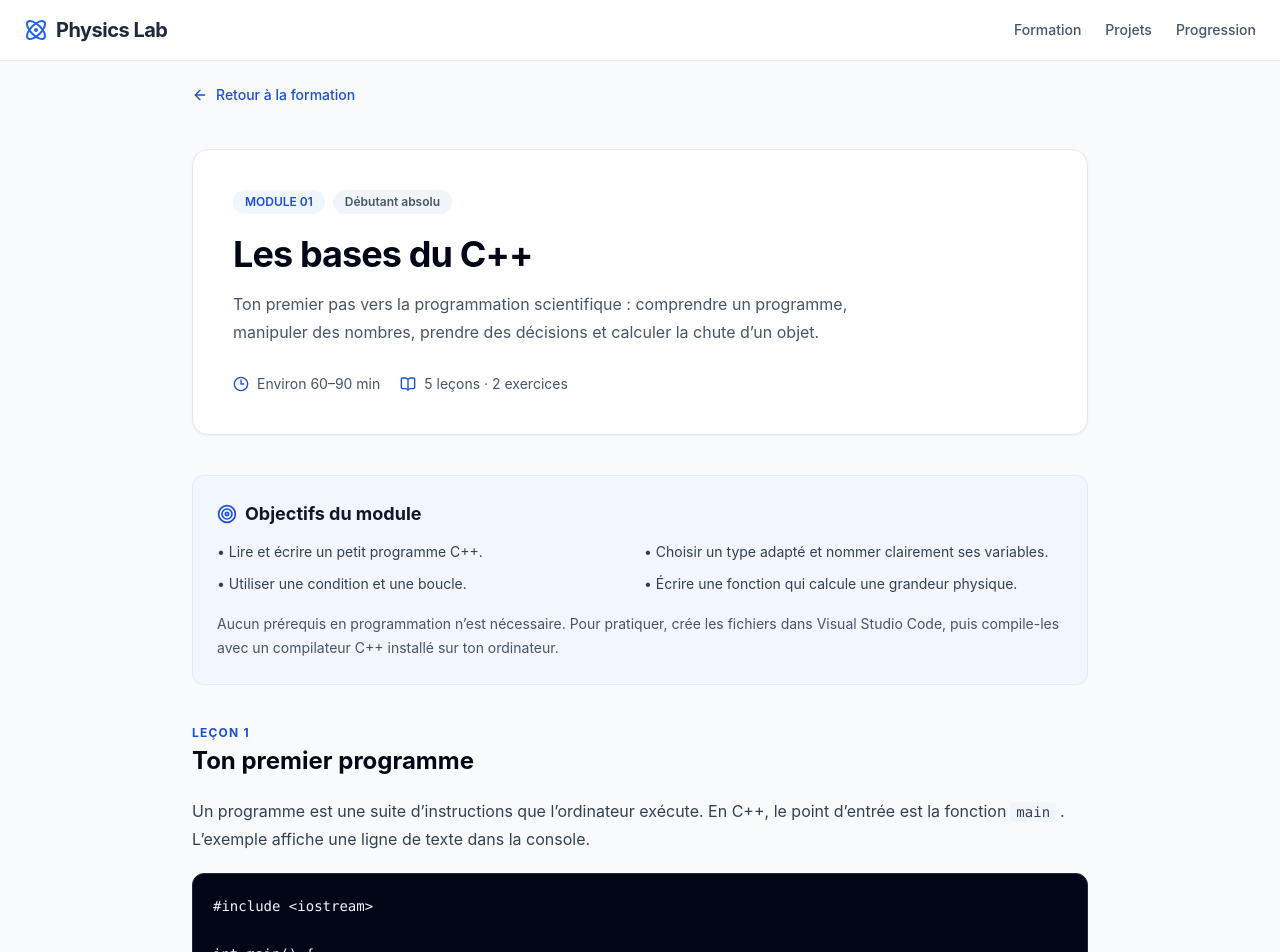
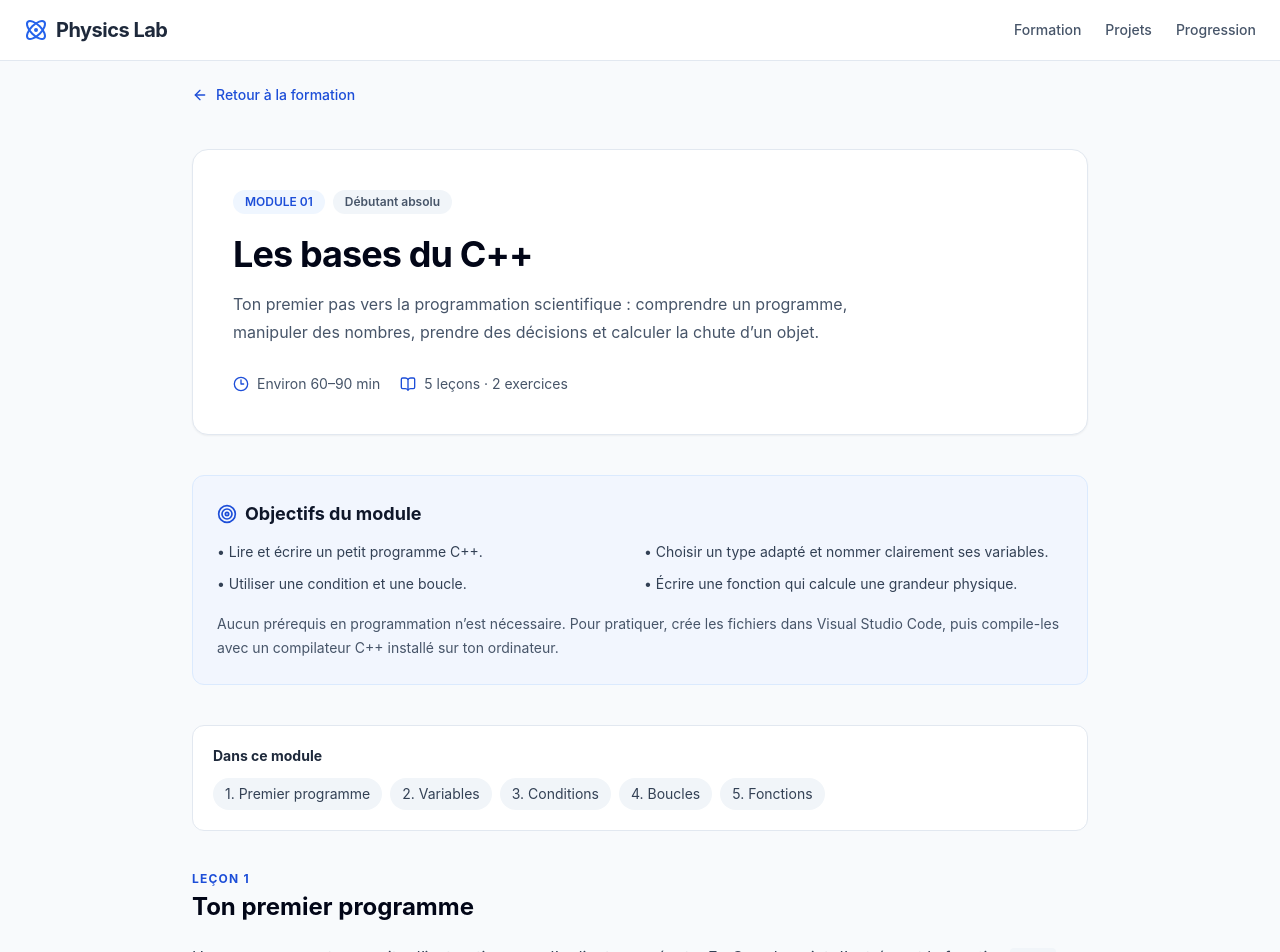
Before and after one commit to Majorana-1-9-3-8/physics-lab, a Next.js app: page /formation/module-1 in a window 1280 px wide. Shown: the top 952 px of the page. Built offline with nearby package versions, Linux system fonts and the light colour scheme.

Commit message:
Update page.tsx

```diff
--- a/app/formation/module-1/page.tsx
+++ b/app/formation/module-1/page.tsx
@@ -39,6 +39,17 @@ export default function ModuleOnePage() {
           puis compile-les avec un compilateur C++ installé sur ton ordinateur.
         </p>
       </section>
+
+      <nav aria-label="Leçons du module" className="rounded-xl border border-slate-200 bg-white p-5">
+        <p className="mb-3 text-sm font-bold text-slate-800">Dans ce module</p>
+        <div className="flex flex-wrap gap-2 text-sm">
+          <Link href="#premier-programme" className="rounded-full bg-slate-100 px-3 py-1.5 text-slate-700 hover:bg-blue-50">1. Premier programme</Link>
+          <Link href="#variables" className="rounded-full bg-slate-100 px-3 py-1.5 text-slate-700 hover:bg-blue-50">2. Variables</Link>
+          <Link href="#conditions" className="rounded-full bg-slate-100 px-3 py-1.5 text-slate-700 hover:bg-blue-50">3. Conditions</Link>
+          <Link href="#boucles" className="rounded-full bg-slate-100 px-3 py-1.5 text-slate-700 hover:bg-blue-50">4. Boucles</Link>
+          <Link href="#fonctions" className="rounded-full bg-slate-100 px-3 py-1.5 text-slate-700 hover:bg-blue-50">5. Fonctions</Link>
+        </div>
+      </nav>
 
       <section className="space-y-5" id="premier-programme">
         <div>
```
